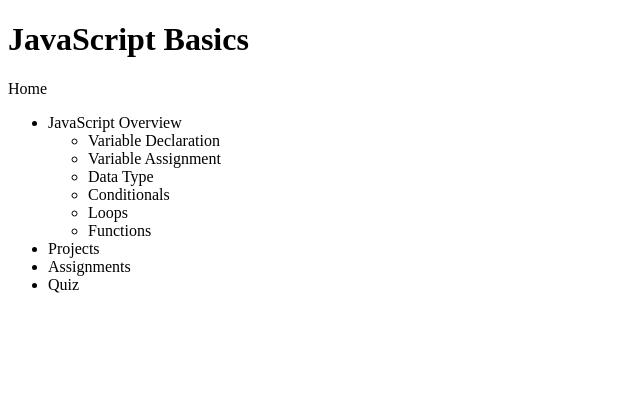
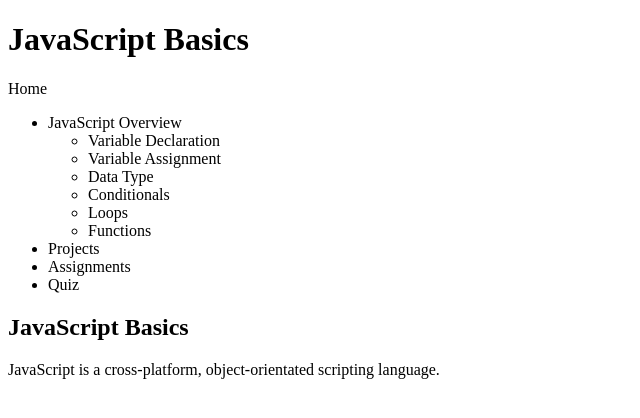
Before and after one commit to KeithBrantley/javaScriptBasics, a plain HTML site: page javaScriptBasics/index.html in a window 1280 px wide. Shown: the whole page, without its empty margins (0-640 px from the left). Drawn offline with Linux system fonts and the light colour scheme.

Commit message:
Begining main_article

```diff
--- a/javaScriptBasics/index.html
+++ b/javaScriptBasics/index.html
@@ -8,6 +8,7 @@
 </head>
 <body>
     <h1>JavaScript Basics</h1>
+    <div class="navigation">
         <p>Home</p>
         <ul>
             <li>JavaScript Overview</li>
@@ -23,5 +24,11 @@
             <li>Assignments</li>
             <li>Quiz</li>
         </ul>
+    </div>
+    <div class="main_article">
+        <h2>JavaScript Basics</h2>
+        <p>JavaScript is a cross-platform, object-orientated scripting language.</p>
+
+    </div>
 </body>
 </html>
```
Lines whose indentation alone changed are shown as unchanged.
